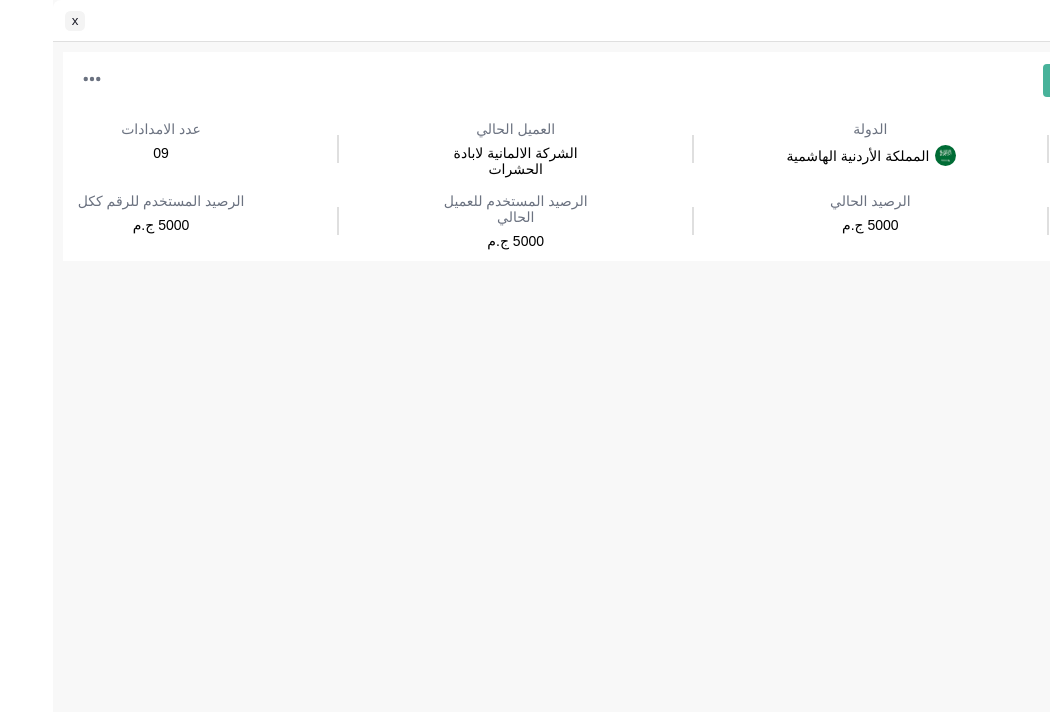
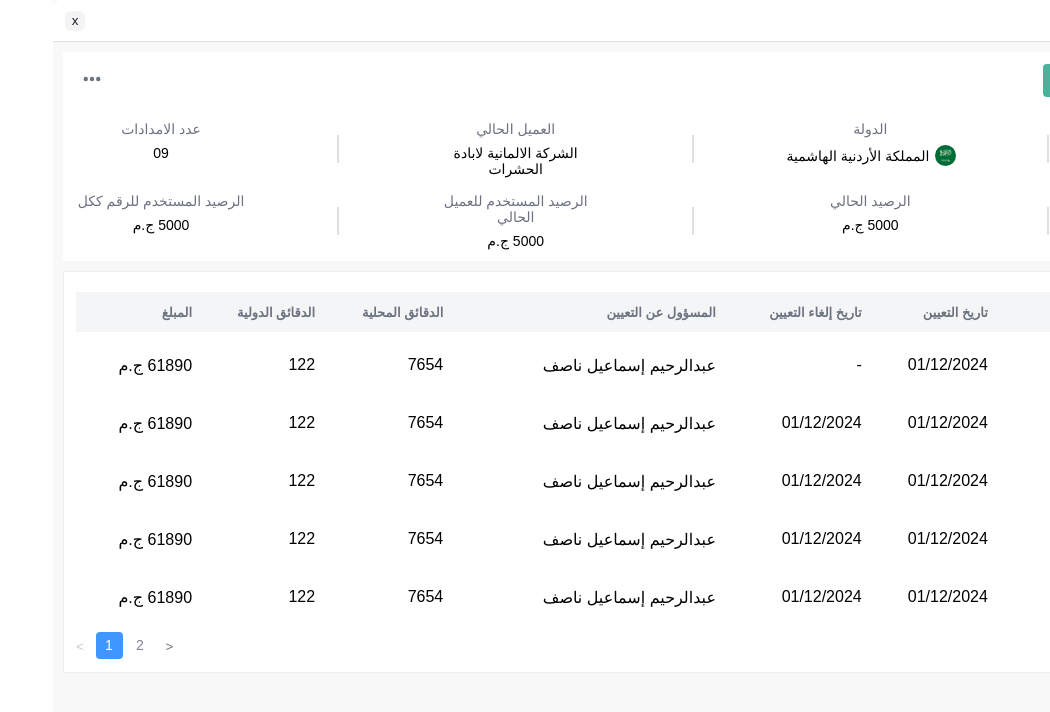
Before and after one commit to Tawfik-Tarek/numview, an Angular app: page / in a window 1280 px wide. Shown: the top 712 px of the page, without its empty margins (230-1280 px from the left). Built offline with nearby package versions, Linux system fonts and the light colour scheme; a web font is replaced by a local one.

Commit message:
feat(table): implement table component with pagination and data display style(table): add styles for table layout, pagination, and client info style(number-header): update SCSS variables for consistent theming

```diff
--- a/src/app/components/number-header/number-header.component.html
+++ b/src/app/components/number-header/number-header.component.html
@@ -1,5 +1,5 @@
 <div class="number-header">
-  <div class="container first">
+  <section class="container first">
     <div>
       <span class="hashtag">#</span>
       <span>عرض الرقم</span>
@@ -7,8 +7,8 @@
     <div>
       <button class="close" aria-label="close-btn">x</button>
     </div>
-  </div>
-  <div class="container second">
+  </section>
+  <section class="container second">
     <div class="num-div">
       <div>
         <span class="number">012345678910</span>
@@ -52,5 +52,5 @@
         <div><span>الرصيد المستخدم للرقم ككل</span><span>5000 ج.م</span></div>
       </div>
     </div>
-  </div>
+  </section>
 </div>
--- a/src/app/components/number-header/number-header.component.scss
+++ b/src/app/components/number-header/number-header.component.scss
@@ -100,7 +100,7 @@
       svg {
         width: 1.25rem;
         height: 1.25rem;
-        fill: #6b7280;
+        fill: $text-color;
         transition: all 0.3s ease;
       }
 
@@ -130,7 +130,7 @@
         position: relative;
 
         & > span:first-child {
-          color: #6b7280;
+          color: $text-color;
         }
       }
     }
--- a/src/app/components/table/table.component.html
+++ b/src/app/components/table/table.component.html
@@ -1 +1,71 @@
-<diV class="container table">table</diV>
+<section class="container table-container">
+  <table>
+    <thead>
+      <tr>
+        <th>العميل</th>
+        <th>تاريخ التعيين</th>
+        <th>تاريخ إلغاء التعيين</th>
+        <th>المسؤول عن التعيين</th>
+        <th>الدقائق المحلية</th>
+        <th>الدقائق الدولية</th>
+        <th>المبلغ</th>
+      </tr>
+    </thead>
+    <tbody>
+      <tr *ngFor="let item of paginatedData">
+        <td>
+          <div class="client-info">
+            <img src="/assets/company.jpg" alt="company logo" />
+            <span>{{ item.client }}</span>
+          </div>
+        </td>
+        <td>{{ item.dateAssigned }}</td>
+        <td>{{ item.dateCanceled }}</td>
+        <td>{{ item.manager }}</td>
+        <td>{{ item.localMinutes }}</td>
+        <td>{{ item.internationalMinutes }}</td>
+        <td>{{ item.amount }}</td>
+      </tr>
+    </tbody>
+  </table>
+
+  <tfoot>
+    <div class="show">
+      عرض
+      <select (change)="changeItemsPerPage($event)">
+        <option
+          *ngFor="let num of [5, 10, 15]"
+          [value]="num"
+          [selected]="itemsPerPage === num"
+        >
+          {{ num }}
+        </option>
+      </select>
+      من أصل <span>{{ data.length }}</span>
+    </div>
+
+    <div class="pagination">
+      <button
+        (click)="changePage(currentPage - 1)"
+        [disabled]="currentPage === 1"
+      >
+        <
+      </button>
+      <ul>
+        <li
+          *ngFor="let page of pageNumbers"
+          [class.active]="currentPage == page"
+        >
+          {{ page }}
+        </li>
+      </ul>
+
+      <button
+        (click)="changePage(currentPage + 1)"
+        [disabled]="currentPage === totalPages()"
+      >
+        >
+      </button>
+    </div>
+  </tfoot>
+</section>
--- a/src/app/components/table/table.component.scss
+++ b/src/app/components/table/table.component.scss
@@ -0,0 +1,125 @@
+@use "../../styles/variables.scss" as *;
+
+.table-container {
+  background-color: $div-background;
+  border: solid 1px #ecf0f5;
+  max-width: 100%;
+  overflow-x: auto;
+}
+
+table {
+  width: 100%;
+  border-spacing: 0 0.5rem;
+  min-width: 53rem;
+}
+
+table thead tr {
+  font-size: 13px;
+  color: $text-color;
+  font-weight: 400;
+  height: 40px;
+  border-radius: 6px;
+  background-color: #f4f5f7;
+  border-bottom: solid 1px #f4f5f7;
+  & > th:first-child {
+    padding-right: 12px;
+  }
+}
+
+table tbody {
+  display: table-row-group;
+}
+
+table tbody tr {
+  border: solid 0.75px #0000001a;
+  border-radius: 6px;
+  height: 50px;
+  & > td:first-child {
+    padding-right: 12px;
+  }
+}
+
+.client-info {
+  display: flex;
+  align-items: center;
+  gap: 6px;
+  img {
+    width: 26px;
+    height: 26px;
+    border-radius: 40px;
+    border: 0.33px solid #0000001a;
+  }
+}
+
+tfoot {
+  display: flex;
+
+  justify-content: space-between;
+  .show {
+    display: flex;
+    gap: 8px;
+    align-items: center;
+    font-size: 11px;
+    font-weight: 500;
+    span {
+      font-size: 10px;
+    }
+
+    select {
+      padding: 7px 8px;
+      border: 1px solid #efefef;
+      border-radius: 2px;
+      height: 30px;
+      outline: none;
+      opacity: {
+        font-size: 10px;
+      }
+    }
+  }
+
+  .pagination {
+    display: flex;
+    justify-content: center;
+    align-items: center;
+    gap: 12px;
+    direction: ltr;
+
+    ul {
+      display: flex;
+      gap: 4px;
+      list-style: none;
+
+      li {
+        width: 27px;
+        height: 27px;
+        padding: 8px;
+        border-radius: 4px;
+        font-size: 14px;
+        color: #7E8299;
+        display: flex;
+        justify-content: center;
+        align-items: center;
+
+        &.active {
+          background-color: #3E97FF;
+          color: white;
+        }
+      }
+    }
+
+    button {
+      width: 7.5px;
+      height: 12px;
+      color: $text-color;
+      background-color: transparent;
+      border: none;
+      cursor: pointer;
+    }
+
+    button:disabled {
+      opacity: 0.4;
+      cursor: not-allowed;
+      color: #6b7280;
+    }
+  }
+}
--- a/src/app/components/table/table.component.ts
+++ b/src/app/components/table/table.component.ts
@@ -1,11 +1,94 @@
+import { CommonModule } from '@angular/common';
 import { Component } from '@angular/core';
 
 @Component({
   selector: 'app-table',
-  imports: [],
+  imports: [CommonModule],
   templateUrl: './table.component.html',
-  styleUrl: './table.component.scss'
+  styleUrl: './table.component.scss',
 })
 export class TableComponent {
+  data = [
+    {
+      client: 'الشركة الألمانية للإبادة...',
+      dateAssigned: '01/12/2024',
+      dateCanceled: '-',
+      manager: 'عبدالرحيم إسماعيل ناصف',
+      localMinutes: 7654,
+      internationalMinutes: 122,
+      amount: '61890 ج.م',
+    },
+    {
+      client: 'الشركة الألمانية للإبادة...',
+      dateAssigned: '01/12/2024',
+      dateCanceled: '01/12/2024',
+      manager: 'عبدالرحيم إسماعيل ناصف',
+      localMinutes: 7654,
+      internationalMinutes: 122,
+      amount: '61890 ج.م',
+    },
+    {
+      client: 'الشركة الألمانية للإبادة...',
+      dateAssigned: '01/12/2024',
+      dateCanceled: '01/12/2024',
+      manager: 'عبدالرحيم إسماعيل ناصف',
+      localMinutes: 7654,
+      internationalMinutes: 122,
+      amount: '61890 ج.م',
+    },
+    {
+      client: 'الشركة الألمانية للإبادة...',
+      dateAssigned: '01/12/2024',
+      dateCanceled: '01/12/2024',
+      manager: 'عبدالرحيم إسماعيل ناصف',
+      localMinutes: 7654,
+      internationalMinutes: 122,
+      amount: '61890 ج.م',
+    },
+    {
+      client: 'الشركة الألمانية للإبادة...',
+      dateAssigned: '01/12/2024',
+      dateCanceled: '01/12/2024',
+      manager: 'عبدالرحيم إسماعيل ناصف',
+      localMinutes: 7654,
+      internationalMinutes: 122,
+      amount: '61890 ج.م',
+    },
+    {
+      client: 'الشركة الألمانية للإبادة...',
+      dateAssigned: '01/12/2024',
+      dateCanceled: '01/12/2024',
+      manager: 'عبدالرحيم إسماعيل ناصف',
+      localMinutes: 7654,
+      internationalMinutes: 122,
+      amount: '61890 ج.م',
+    },
+  ];
 
+  itemsPerPage = 5;
+  currentPage = 1;
+
+  get paginatedData() {
+    const startIndex = (this.currentPage - 1) * this.itemsPerPage;
+    return this.data.slice(startIndex, startIndex + this.itemsPerPage);
+  }
+
+  changeItemsPerPage(event: Event) {
+    this.itemsPerPage = parseInt((event.target as HTMLSelectElement).value, 10);
+    this.currentPage = 1;
+  }
+
+  totalPages() {
+    return Math.ceil(this.data.length / this.itemsPerPage);
+  }
+
+  get pageNumbers() {
+    return Array.from({ length: this.totalPages() }, (_, i) => i + 1);
+  }
+
+  changePage(page: number) {
+    if (page >= 1 && page <= this.totalPages()) {
+      this.currentPage = page;
+    }
+  }
 }
--- a/src/app/styles/_variables.scss
+++ b/src/app/styles/_variables.scss
@@ -2,6 +2,7 @@
 $page-background: #f8f8f8;
 $div-background: #ffffff;
 $nums-color: rgba(28, 28, 40, 1);
+$text-color: #6B7280;
 
 // Borders
 $border-color: rgba(223, 223, 223, 1);
```
